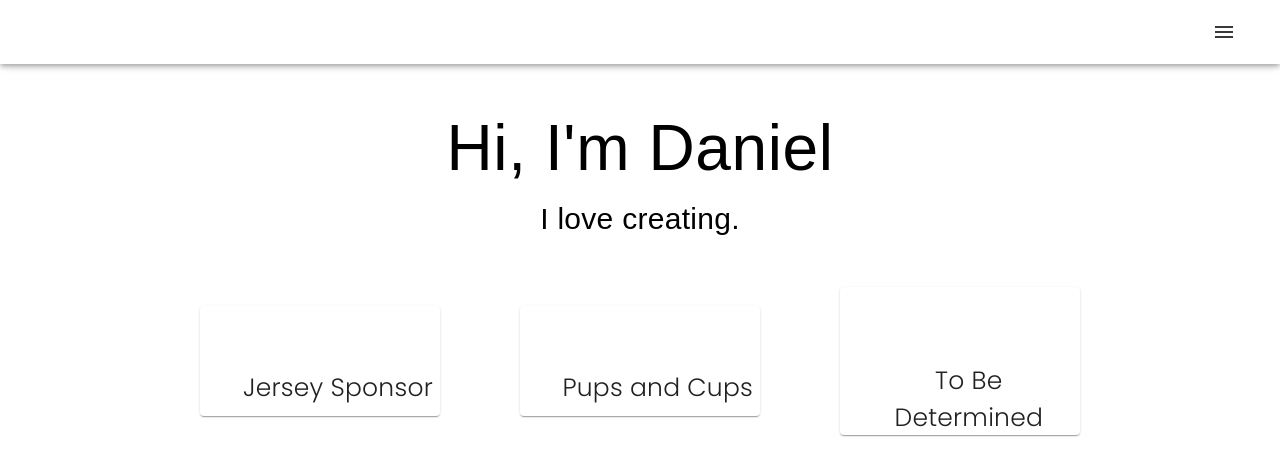
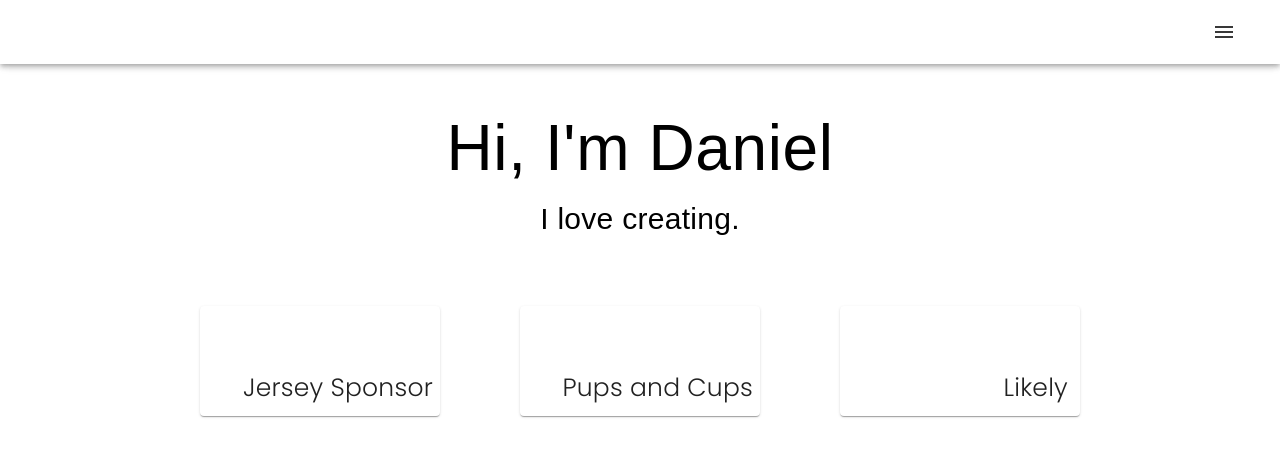
Before and after one commit to Dr-Wyatt/netlify-portfolio, a React (Create React App) app: page / in a window 1280 px wide. Shown: the top 476 px of the page. Built offline with nearby package versions, Linux system fonts and the light colour scheme; a web font is replaced by a local one.

Commit message:
added in p tag split and likely logo file

```diff
--- /dev/null
+++ b/src/Components/AppInfoText.tsx
@@ -0,0 +1,38 @@
+import { makeStyles, Typography } from "@material-ui/core";
+import React from "react";
+
+const font = "'Poppins', sans-serif";
+
+const userStyles = makeStyles(() => ({
+  typographyTitle: {
+    fontFamily: font,
+    fontSize: 64,
+  },
+  typographyBody: {
+    fontFamily: font,
+    fontSize: 30,
+  },
+  infoText: {
+    fontFamily: font,
+    fontSize: 16,
+    color: "white",
+    verticalAlign: "middle",
+    textAlign: "left",
+  },
+}));
+
+const AppInfoText = (props: {appInfo: string}) => {
+  const classes = userStyles();
+  return (
+    <Typography className={classes.infoText} style={{ paddingLeft: "20px" }}>
+        {
+            props.appInfo.split('\n').map((text) => {
+                return <p>{text}</p>
+            })
+        }
+
+    </Typography>
+  );
+};
+
+export default AppInfoText;
--- a/src/Components/ProjectCard.tsx
+++ b/src/Components/ProjectCard.tsx
@@ -14,6 +14,7 @@ import {
 import ArrowForwardIosRoundedIcon from "@material-ui/icons/ArrowForwardIosRounded";
 import "../Styling/project-card.css";
 import { ProjectCardInterface } from "../Interfaces/projectCard";
+import AppInfoText from "./AppInfoText";
 
 const font = "'Poppins', sans-serif";
 
@@ -141,6 +142,17 @@ const ProjectCard: React.FC<ProjectCardInterface> = (cardInfo) => {
                 >
                   <p>{cardInfo.appDescription}</p>
                 </Typography>
+                {cardInfo.appInfo?.includes("\n") ? (
+                  <AppInfoText appInfo={cardInfo.appInfo}/>
+                  ) : (
+                  <Typography
+                    className={classes.infoText}
+                    style={{ paddingLeft: "20px" }}
+                  >
+                    <p>{cardInfo.appInfo}</p>
+                  </Typography>
+                )}
+
                 <List dense={true}>
                   {cardInfo.explored.map((text) => {
                     return (
--- a/src/Utilities/card-info.ts
+++ b/src/Utilities/card-info.ts
@@ -14,7 +14,7 @@ const cardInfo: Array<ProjectCardInterface> = [
       "Developed the API endpoint service for Notifications",
       "Built out the view for the a key feature in the Mobile App",
     ],
-    appInfo: "",
+    appInfo: "Jersey Sponsor was an application that I worked as a contractor part time. The front end, back end and mobile app were built in 2 months, so the pace was extremely fast. Working on this project gave me exposure to Typescript, better styling tools and techniques, and implementing better backend structures.",
   },
   {
     title: "Pups and Cups",
@@ -28,15 +28,15 @@ const cardInfo: Array<ProjectCardInterface> = [
       "Employed React-Redux to create a global store for the entire application to use for seeing reviews and favoriting coffee shops",
     ],
     appInfo:
-      "Pups and Cups was a fun project I worked on with a colleague. The concept is, a user would search for a dog park close to them, and then the app would automatically show them coffee shops close to that dog park to visit afterwards. You can grab a cup of joe for yourself, and a puppy-chino for your best friend. Working on this project allowed me to explore more on technologies I've only touched on a few times in other projects. I dove deep into using Typescript with React, structuring the site using Material-UI, navigating the intricacies of the Google Maps API, and utilizing Redux to create a centralized store for the coffee shop reviews and streamline saving favorites in Local Storage.",
+      "Pups and Cups was a fun project I worked on with a colleague. The concept is, a user would search for a dog park close to them, and then the app would automatically show them coffee shops close to that dog park to visit afterwards. You can grab a cup of joe for yourself, and a puppy-chino for your best friend.\nWorking on this project allowed me to explore more technologies I've only touched on a few times in other projects. I dove deep into using Typescript with React, structuring the site using Material-UI, navigating the intricacies of the Google Maps API, and utilizing Redux to create a centralized store for the coffee shop reviews and streamline saving favorites in Local Storage.",
   },
   {
-    title: "To Be Determined",
+    title: "Likely",
     iconURL: "",
-    appDescription: "New Project Goes Here",
-    appLink: "",
-    explored: ["one", "two", "three"],
-    appInfo: "What will this project be?",
+    appDescription: "Likely is an app that gives small groups the opportunity to plan events, chat, post photos, and assign hilarious superlatives to one another on the go. It's all the best parts of Facebook with the added benefit of not having to actually be on Facebook!",
+    appLink: "https://likely-b2m.herokuapp.com/",
+    explored: ["Contributed to Database architecture and schema", "Implemented Login flow using passport", "Structured Backend API's for proper data flow throughout application", "Implemented Error handling on forms"],
+    appInfo: "Likely is the final group project from the Northwestern Full Stack Bootcamp I attended. It was great exposure to working in a team setting and collaborating with my peers. Working on a few key aspects of the app and then seeing everyone's contributions come together to create a fully functioning app was an incredible joy.\nPlease create your own login (dummy emails work just fine), then create a group to add other stock users to fully experience this app. If you don't feel like creating an account, please login as (email: kramer@email.com, password: kramer), to enjoy this app!",
   },
 ];
 
```
Also changed, not shown: src/Utilities/likely.png (added).
